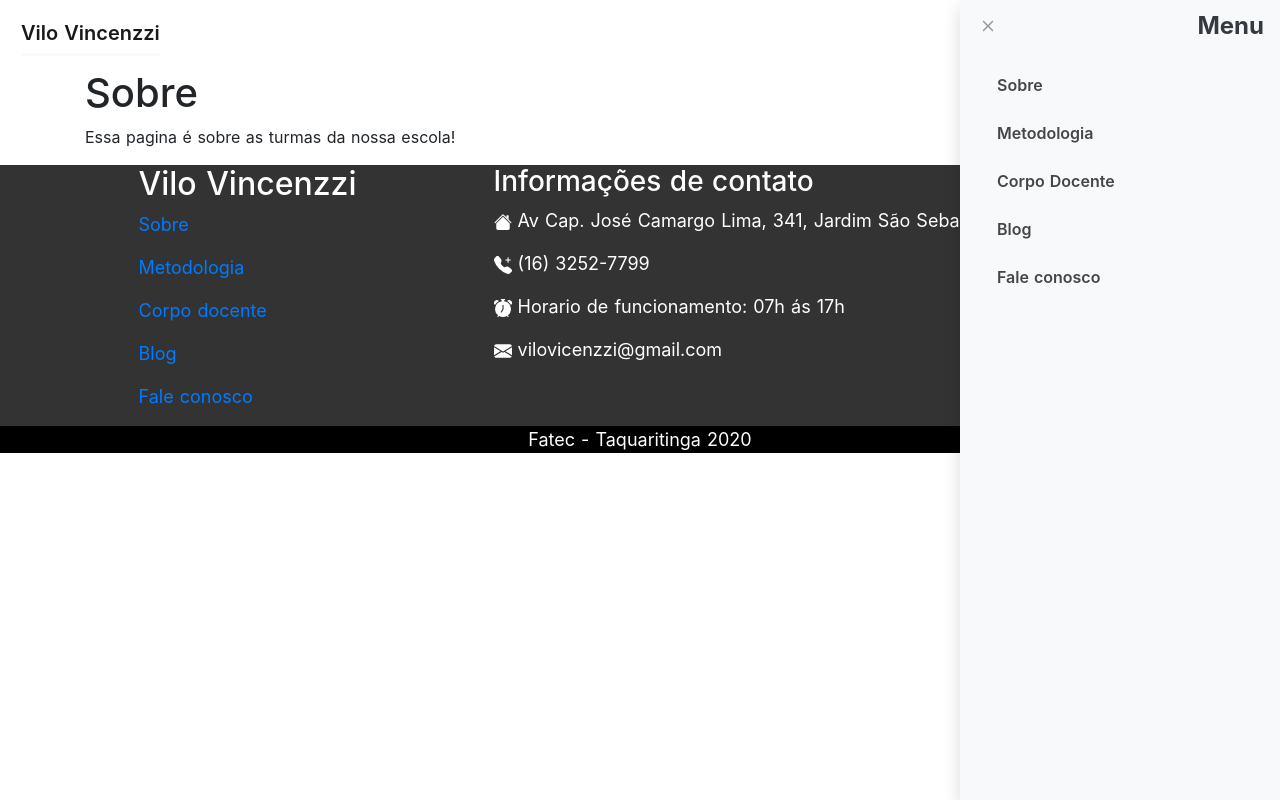
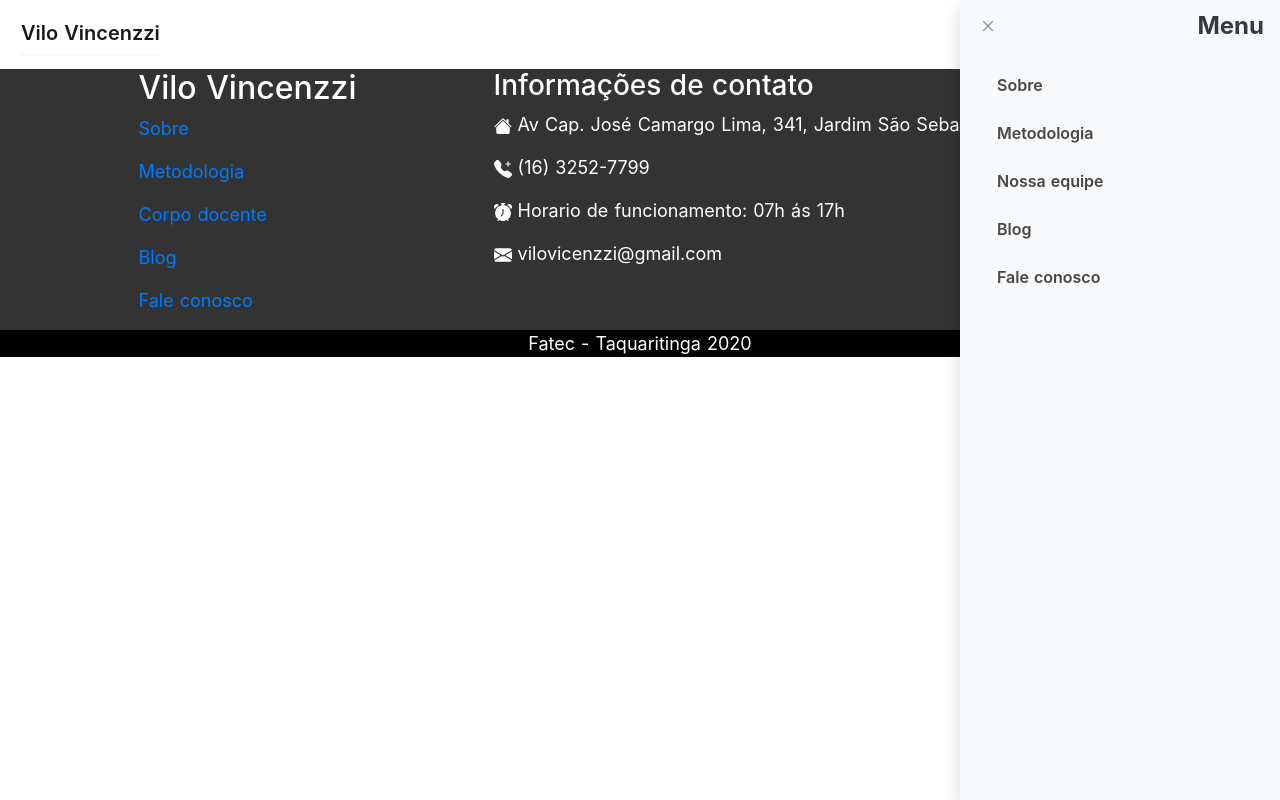
Before and after one commit to BrSouza98/webpage-vilo-vincenzzi, a Nuxt app: page /corpodocente in a window 1280 px wide. Both pictures are taken after a click on the button 1241 px from the left and 34 px from the top of the page. Built offline with nearby package versions, Linux system fonts and the light colour scheme.

Commit message:
commit sobre nos

```diff
--- a/components/navbar.vue
+++ b/components/navbar.vue
@@ -12,7 +12,7 @@
               <b-nav class="d-block">
                 <b-nav-item href="sobre">Sobre</b-nav-item>
                 <b-nav-item href="metodologia">Metodologia</b-nav-item>
-                <b-nav-item href="corpodocente">Corpo Docente</b-nav-item>
+                <b-nav-item href="nossaequipe">Nossa equipe</b-nav-item>
                 <b-nav-item
                   href="https://vilovicenzzi.wordpress.com/"
                   target="_blank"
--- a/pages/corpodocente.vue
+++ /dev/null
@@ -1,18 +0,0 @@
-<template>
-  <div class="container">
-      <h1>Sobre</h1>
-      <p>
-          Essa pagina é sobre as turmas da nossa escola!
-      </p>
-        </div>
-</template>
-
-<script>
-export default {
-
-}
-</script>
-
-<style>
-
-</style>
--- a/pages/nossaequipe.vue
+++ b/pages/nossaequipe.vue
@@ -1,6 +1,6 @@
 <template>
 <div>
-      <div>
+    <div>
       <b-carousel
         id="carousel-no-animation"
         style="text-shadow: 0px 0px 2px #000"
@@ -10,7 +10,7 @@
         img-height="480"
       >
         <b-carousel-slide
-          caption="Nossa equipe"
+          caption="Sobre nós"
           img-src="~/assets/losa.jpg"
         ></b-carousel-slide>
       </b-carousel>
```
Also changed, not shown: 1 other file (tests, documents, lock files or other folders).
